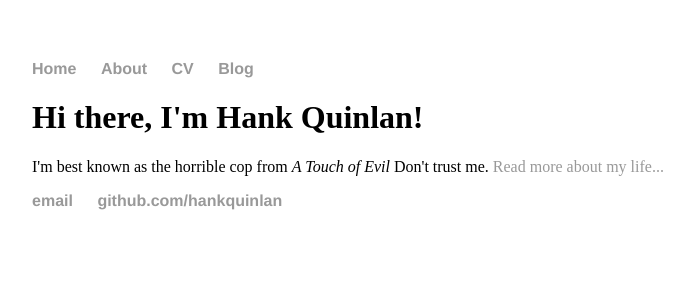
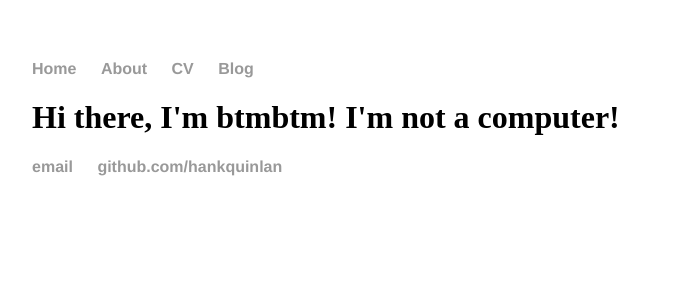
Before and after one commit to btmbtm/btmbtm.github.io, a Jekyll site: the page built from index.html, in a window 1280 px wide. Shown: the top 300 px of the page, without its empty margins (160-854 px from the left). Built offline with Jekyll 4.4.1, drawn with Linux system fonts in a browser that asks for light colours.

Commit message:
Update index.html

```diff
--- a/index.html
+++ b/index.html
@@ -3,6 +3,5 @@ layout: default
 title: Hank Quinlan, Horrible Cop
 ---
 <div class="blurb">
-	<h1>Hi there, I'm Hank Quinlan!</h1>
-	<p>I'm best known as the horrible cop from <em>A Touch of Evil</em> Don't trust me. <a href="/about">Read more about my life...</a></p>
+	<h1>Hi there, I'm btmbtm! I'm not a computer!</h1>
 </div><!-- /.blurb -->
```
